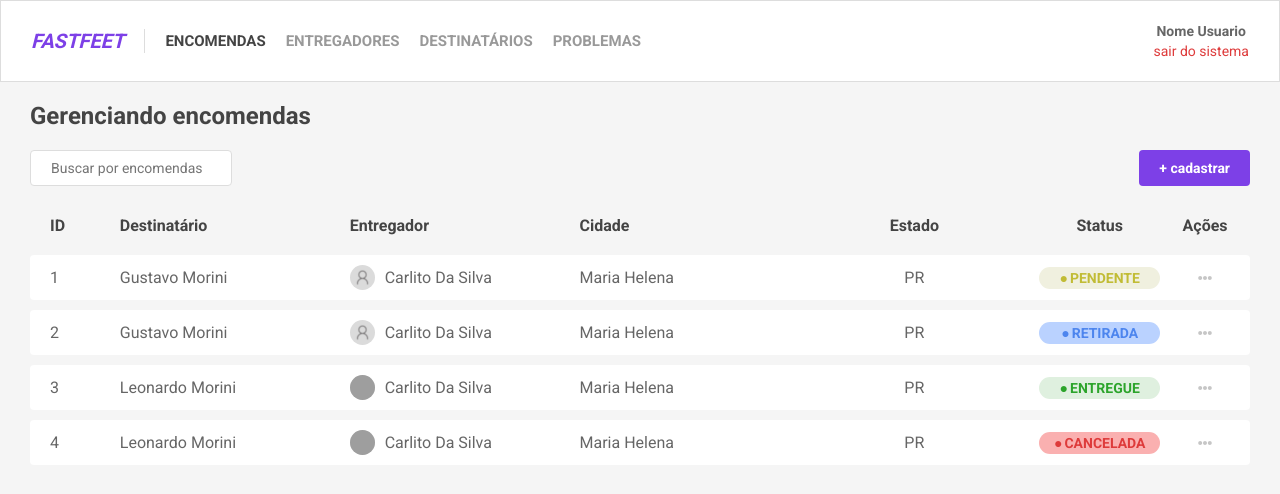
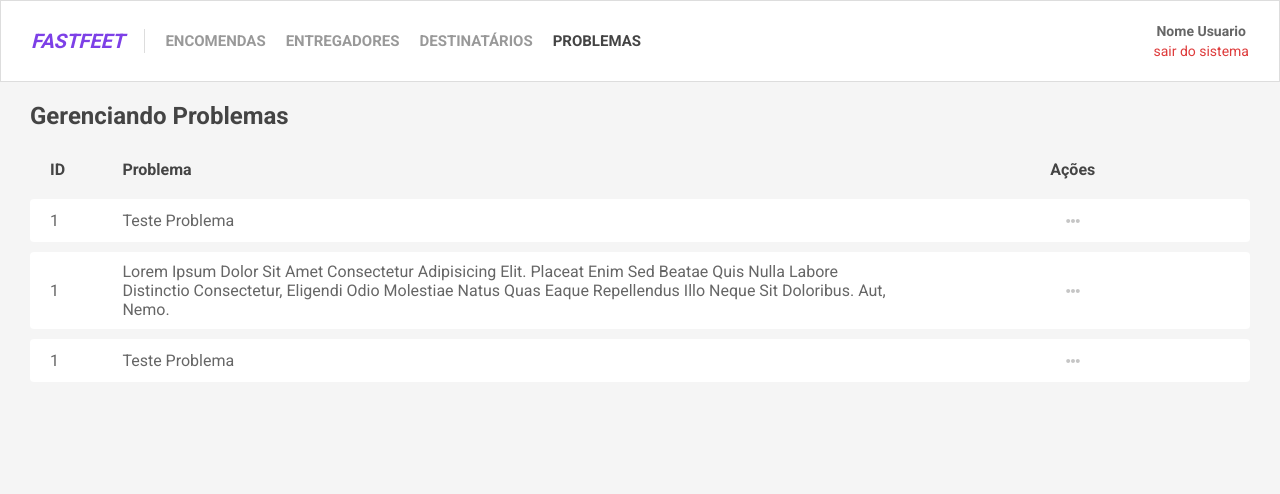
Before and after one commit to gusmorini/fastfeet_web, a React (Create React App) app: page /problems in a window 1280 px wide. Before the commit this address led to /orders. Shown: the top 494 px of the page. Built offline with nearby package versions, Linux system fonts and the light colour scheme; grey boxes are pictures that could not be loaded.

Commit message:
Page Problems

```diff
--- /dev/null
+++ b/src/pages/Problems/index.js
@@ -0,0 +1,77 @@
+import React from "react";
+
+import {
+  ListContainer,
+  ListRow,
+  ListItem,
+  ListAvatar,
+  Status
+} from "../../components/List";
+
+import { FaTrashAlt, FaPen } from "react-icons/fa";
+
+import { SubMenu } from "../../components/SubMenu";
+import Title from "../../components/Title";
+import Button from "../../components/Button";
+import SearchInput from "../../components/SearchInput";
+
+import Actions, { ActionsItem } from "../../components/Actions";
+
+const problems = [
+  {
+    id: 1,
+    id_encomenda: 1,
+    name: "teste problema"
+  },
+  {
+    id: 2,
+    id_encomenda: 1,
+    name:
+      "Lorem ipsum dolor sit amet consectetur adipisicing elit. Placeat enim sed beatae quis nulla labore distinctio consectetur, eligendi odio molestiae natus quas eaque repellendus illo neque sit doloribus. Aut, nemo."
+  },
+  {
+    id: 3,
+    id_encomenda: 1,
+    name: "teste problema"
+  }
+];
+
+export default function Problems() {
+  return (
+    <>
+      <Title>Gerenciando Problemas</Title>
+
+      <ListContainer>
+        <ListRow title>
+          <ListItem size="100"> ID</ListItem>
+          <ListItem>Problema</ListItem>
+          <ListItem size="500" align="center">
+            Ações
+          </ListItem>
+        </ListRow>
+
+        {problems.length > 0 &&
+          problems.map(item => {
+            return (
+              <ListRow key={item.id}>
+                <ListItem size="100">{item.id_encomenda}</ListItem>
+                <ListItem>{item.name}</ListItem>
+                <ListItem size="500" align="center">
+                  <Actions>
+                    <ActionsItem to={`/editar/${item.id_encomenda}`}>
+                      <FaPen color="#4D85EE" />
+                      editar
+                    </ActionsItem>
+                    <ActionsItem to={`/excluir/${item.id_encomenda}`}>
+                      <FaTrashAlt color="#DE3B3B" />
+                      cancelar encomenda
+                    </ActionsItem>
+                  </Actions>
+                </ListItem>
+              </ListRow>
+            );
+          })}
+      </ListContainer>
+    </>
+  );
+}
--- a/src/routes/index.js
+++ b/src/routes/index.js
@@ -7,6 +7,7 @@ import SignIn from "../pages/SignIn";
 import Orders from "../pages/Orders";
 import Deliveryman from "../pages/Deliveryman";
 import Recipient from "../pages/Recipient";
+import Problems from "../pages/Problems";
 
 export default function Routes() {
   return (
@@ -15,6 +16,7 @@ export default function Routes() {
       <Route path="/orders" component={Orders} isPrivate></Route>
       <Route path="/deliveryman" component={Deliveryman} isPrivate></Route>
       <Route path="/recipient" component={Recipient} isPrivate></Route>
+      <Route path="/problems" component={Problems} isPrivate></Route>
       {/* rota 404 */}
       <Route path="/" component={() => <h1>404</h1>}></Route>
     </Switch>
```
